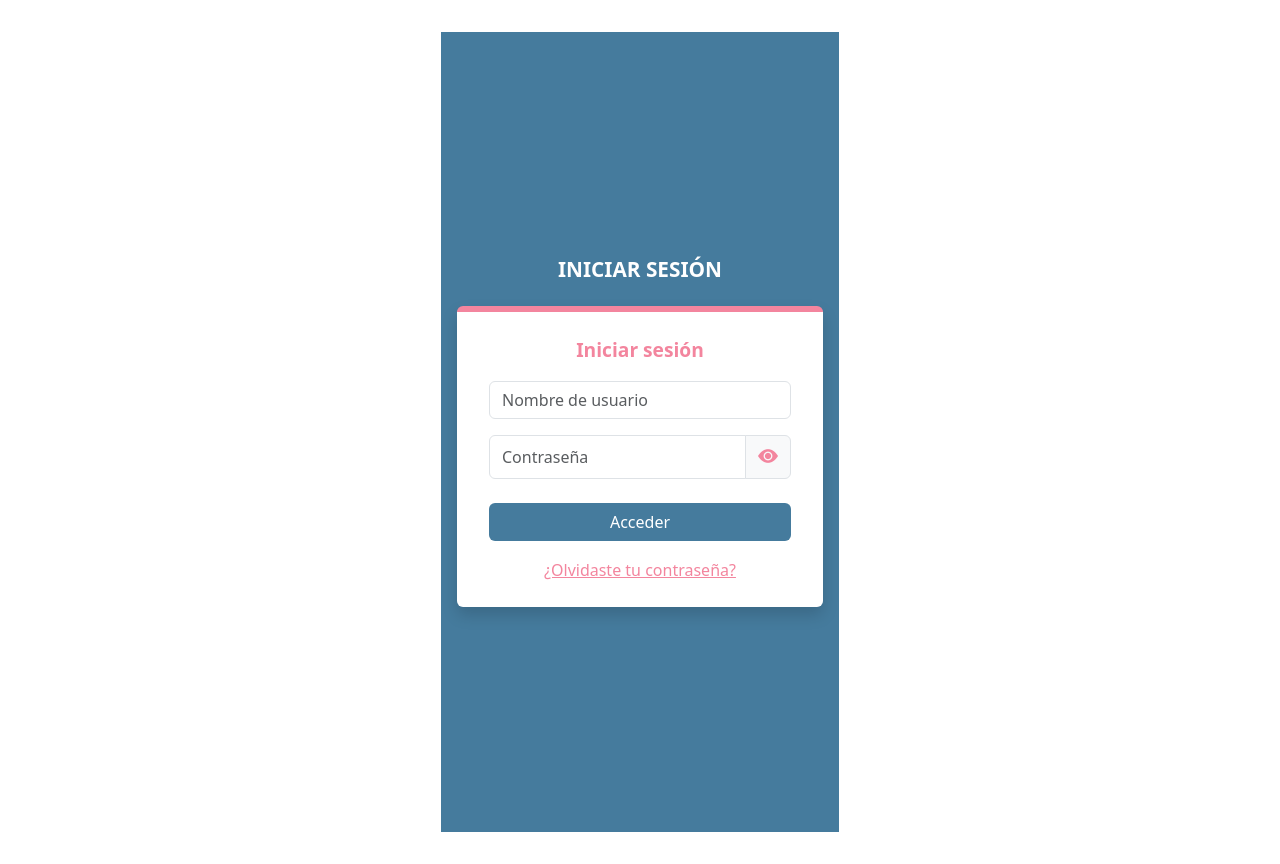
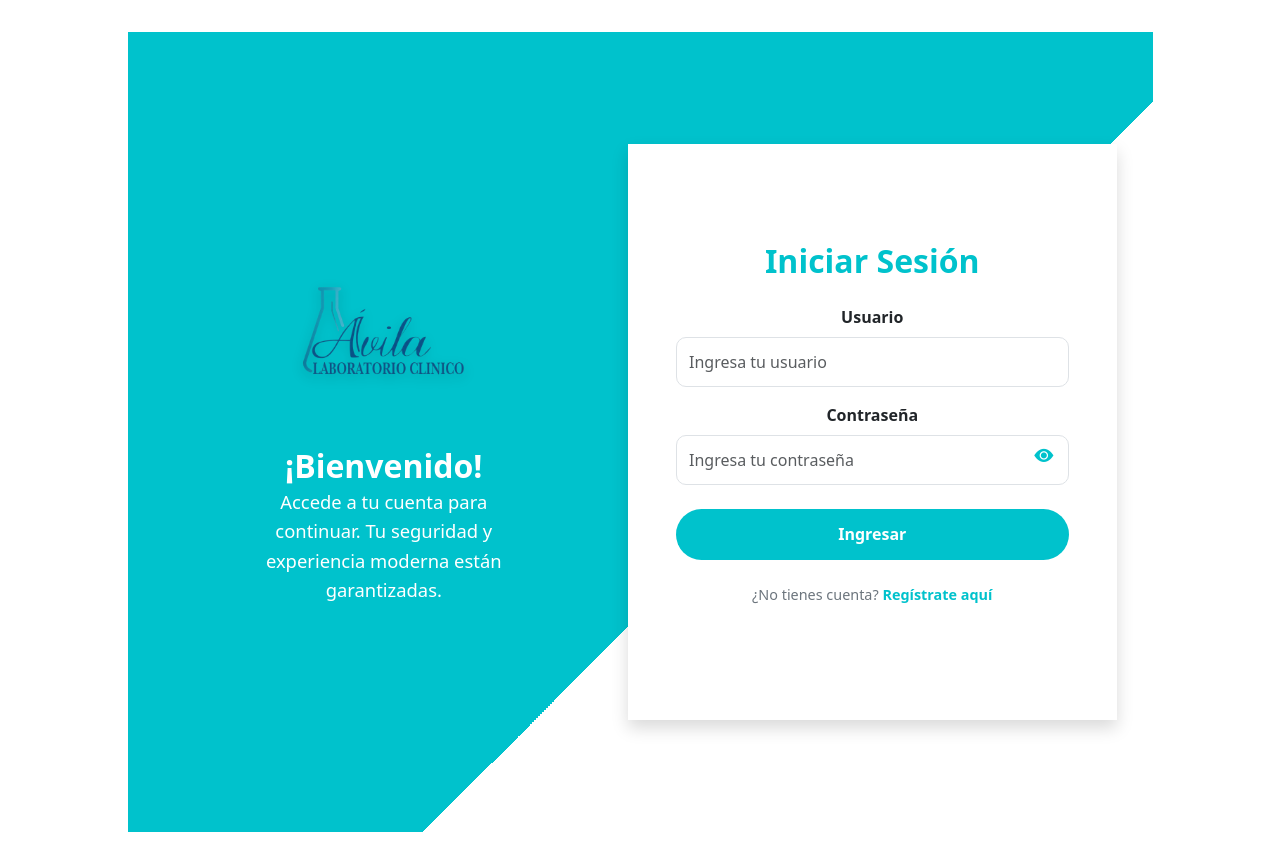
Before and after one commit to wols616/Laboratorio-Avila, a React (Vite) app in the folder Frontend/: page / in a window 1280 px wide. Built offline with nearby package versions, Linux system fonts and the light colour scheme.

Commit message:
Diseño del login

```diff
--- a/Frontend/src/Login/LoginPage.jsx
+++ b/Frontend/src/Login/LoginPage.jsx
@@ -1,35 +1,148 @@
-import LoginForm from "../components/LoginForm";
+import { useState } from "react";
+
 const LoginPage = () => {
+    const [showPassword, setShowPassword] = useState(false);
+
     return (
         <div
-            className="min-vh-100 d-flex flex-column justify-content-center align-items-center"
+            className="container-fluid min-vh-100 d-flex align-items-center justify-content-center"
             style={{
-                background: "#457b9d",
-                minHeight: "100vh",
-                padding: "0",
+                background: "linear-gradient(135deg, #00C2CC 60%, #ffffff 40%)",
             }}
         >
-            <div className="w-100" style={{ maxWidth: 420 }}>
-                <div className="text-center mb-4">
+        <div className="container">
 
-                    <h2
-                        className="fw-bold mt-3 mb-1"
-                        style={{ color: "white", fontSize: "1.3rem" }}
-                    >
-                        INICIAR SESIÓN
-                    </h2>
-                </div>
-                <div
-                    className="p-4 m-3 rounded shadow"
+
+        <div className="row w-100">
+            {/* Panel izquierdo */}
+            <div className="col-lg-6 d-none d-lg-flex flex-column justify-content-center align-items-center text-white" style={{ padding: "100px" }}>
+                <img
+                    src="src/assets/Lab Avila Logo.png"
+                    alt="Logo de Lab Avila"
+                    className="mb-4"
                     style={{
-                        background: "#fff",
-                        borderTop: "6px solid #f3859e",
-                        borderRadius: 18,
+                        maxWidth: "180px",
+                        height: "auto",
+                        filter: "drop-shadow(0 4px 6px rgba(0,0,0,0.2))"
                     }}
+                />
+                <h1 className="fw-bold mb-1" style={{ fontSize: "2rem" }}>
+                    ¡Bienvenido!
+                </h1>
+                <p
+                    className="text-center"
+                    style={{ maxWidth: "420px", fontSize: "1.15rem", lineHeight: "1.6" }}
                 >
-                    <LoginForm />
+                    Accede a tu cuenta para continuar.
+                    Tu seguridad y experiencia moderna están garantizadas.
+                </p>
+        </div>
+
+
+                {/* Panel derecho */}
+                <div className="col-12 col-lg-6 d-flex justify-content-center align-items-center bg-white p-5 border-radius-15 shadow">
+                    <div style={{ width: "100%", maxWidth: "400px" }}>
+                        <h2
+                            className="fw-bold mb-4 text-center"
+                            style={{ color: "#00C2CC" }}
+                        >
+                            Iniciar Sesión
+                        </h2>
+
+                        <form>
+                            {/* Usuario */}
+                            <div className="mb-3">
+                                <label className="form-label fw-semibold">
+                                    Usuario
+                                </label>
+                                <input
+                                    type="text"
+                                    className="form-control"
+                                    placeholder="Ingresa tu usuario"
+                                    style={{
+                                        borderRadius: "10px",
+                                        padding: "0.75rem",
+                                    }}
+                                />
+                            </div>
+
+                            {/* Contraseña con ojito */}
+                            <div className="mb-3 position-relative">
+                                <label className="form-label fw-semibold">
+                                    Contraseña
+                                </label>
+                                <input
+                                    type={showPassword ? "text" : "password"}
+                                    className="form-control"
+                                    placeholder="Ingresa tu contraseña"
+                                    style={{
+                                        borderRadius: "10px",
+                                        padding: "0.75rem 2.5rem 0.75rem 0.75rem",
+                                    }}
+                                />
+                                <i
+                                    className={`bi ${
+                                        showPassword
+                                            ? "bi-eye-slash-fill"
+                                            : "bi-eye-fill"
+                                    }`}
+                                    style={{
+                                        position: "absolute",
+                                        top: "65%",
+                                        right: "15px",
+                                        transform: "translateY(-50%)",
+                                        cursor: "pointer",
+                                        fontSize: "1.2rem",
+                                        color: "#00C2CC",
+                                    }}
+                                    onClick={() => setShowPassword(!showPassword)}
+                                ></i>
+                            </div>
+
+                            {/* Botón login */}
+                            <button
+                                type="submit"
+                                className="btn w-100 fw-bold text-white mt-2"
+                                style={{
+                                    backgroundColor: "#00C2CC",
+                                    borderRadius: "30px",
+                                    padding: "0.8rem",
+                                    fontSize: "1rem",
+                                    transition: "all 0.3s ease",
+                                }}
+                                onMouseOver={(e) =>
+                                    (e.target.style.backgroundColor = "#0099a3")
+                                }
+                                onMouseOut={(e) =>
+                                    (e.target.style.backgroundColor = "#00C2CC")
+                                }
+                            >
+                                Ingresar
+                            </button>
+                        </form>
+
+                        {/* Registro */}
+                        <p
+                            className="text-center mt-4"
+                            style={{ fontSize: "0.9rem", color: "#6c757d" }}
+                        >
+                            ¿No tienes cuenta?{" "}
+                            <a
+                                href="#"
+                                style={{
+                                    color: "#00C2CC",
+                                    textDecoration: "none",
+                                    fontWeight: "bold",
+                                }}
+                            >
+                                Regístrate aquí
+                            </a>
+                        </p>
+                    </div>
                 </div>
             </div>
+
+        </div>
         </div>
     );
 };
```
